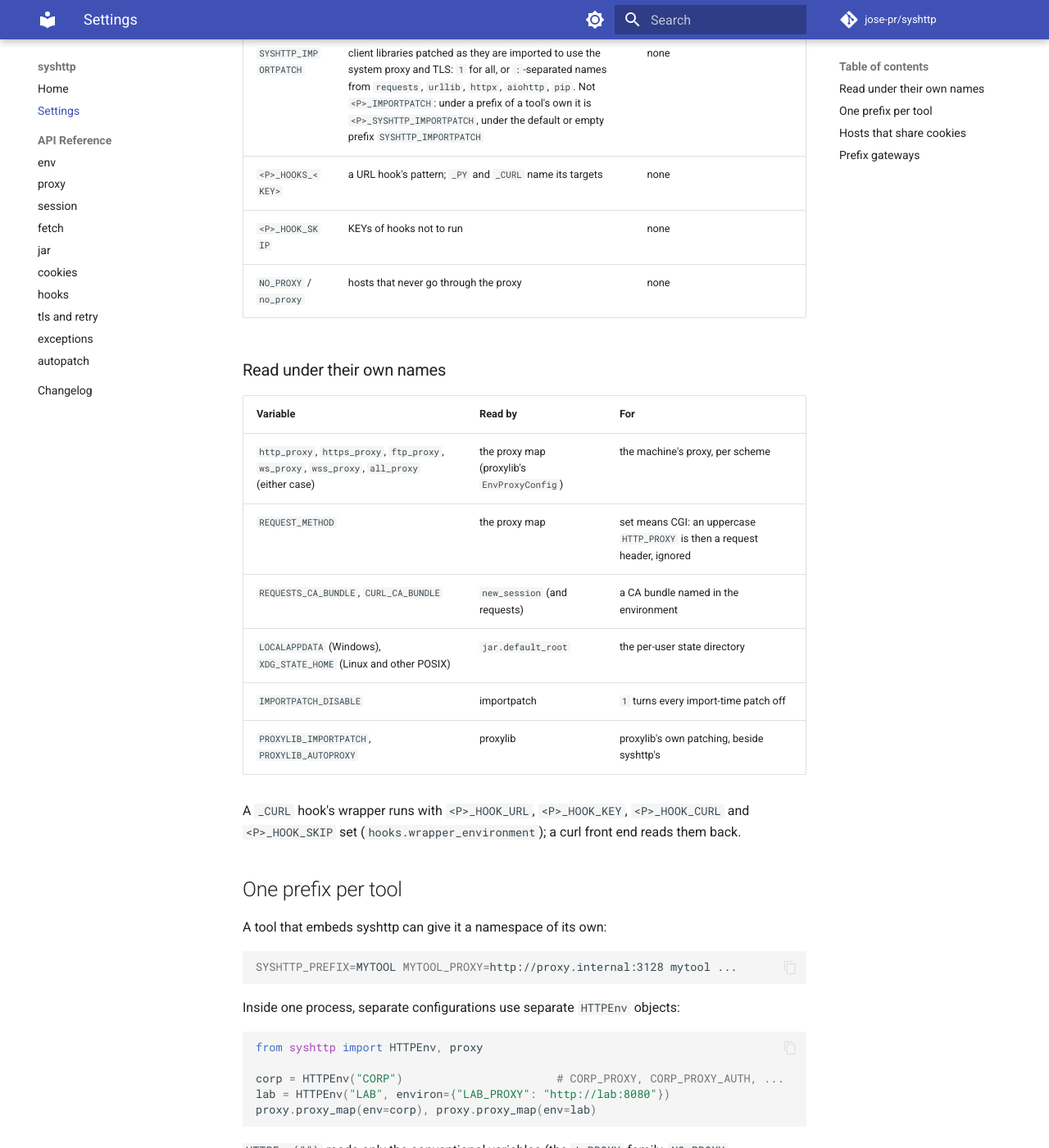
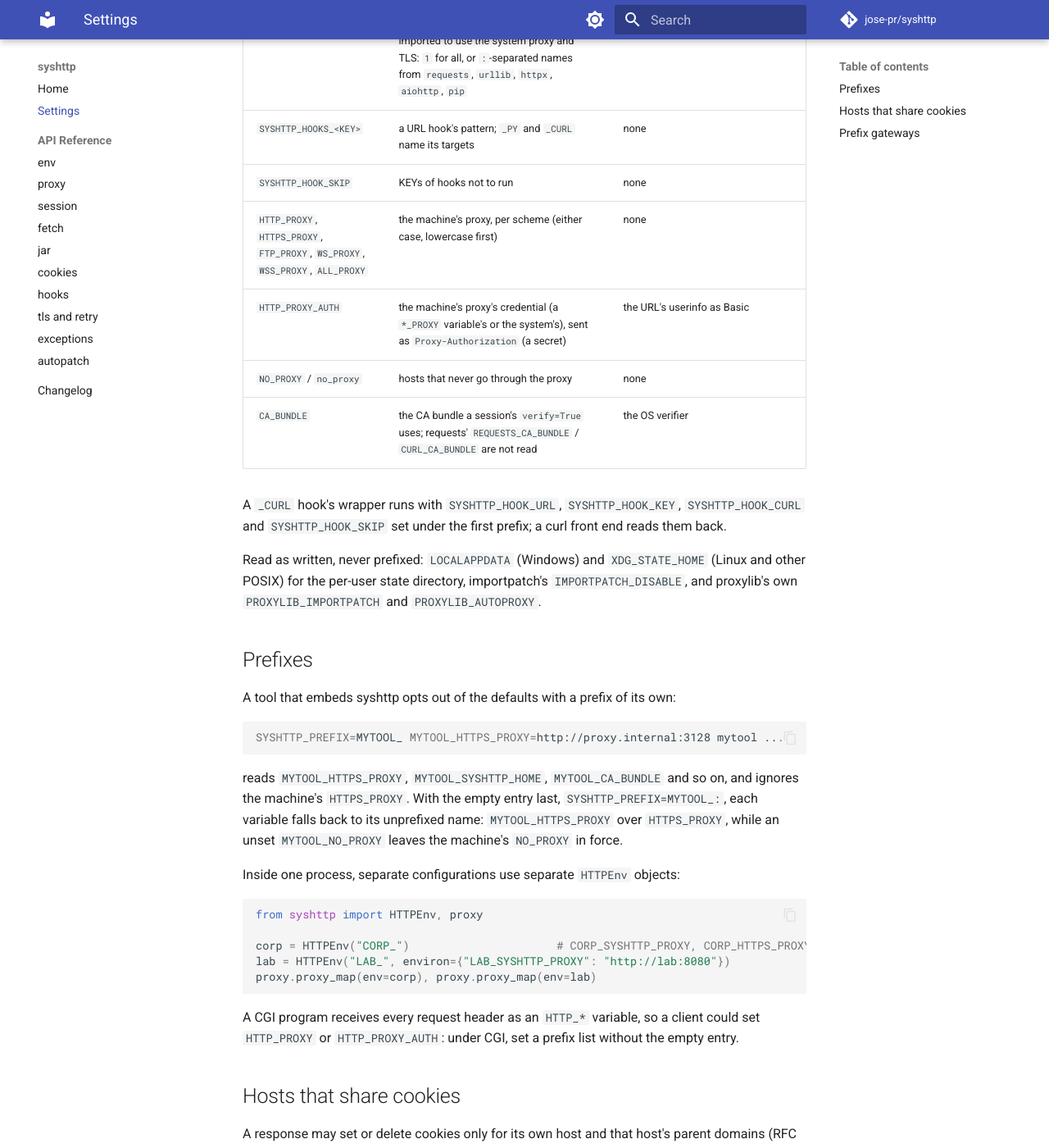
Before and after one commit to jose-pr/httplib, an MkDocs documentation site: the page built from docs/settings.md, in a window 1280 px wide and 1400 px high, scrolled down 936 px. Shown: the whole window at 82% size. Built offline with MkDocs 1.6.1 and Material for MkDocs 9.7.7, drawn with Linux system fonts in a browser that asks for light colours; comment, search, counter and statistics services are not loaded; some of the changed text lies outside the part shown.

Commit message:
docs: settings as prefixes over full names in the header, docs site, README and changelog; version 0.1.0.dev16

````diff
--- a/docs/settings.md
+++ b/docs/settings.md
@@ -1,64 +1,68 @@
 # Settings
 
-Every setting is the environment variable `<P>_<NAME>`. `<P>` is the prefix:
-the `prefix` given to an `HTTPEnv`, else `SYSHTTP_PREFIX`, else `SYSHTTP`. A
-setting given as an argument wins over its variable, and the variable wins
-over the built-in default. Variables are read when they are needed, never at
-import.
+Every setting is an environment variable with a full name: syshttp's own
+carry `SYSHTTP_`, the conventional ones keep theirs. Each is read as
+`<PREFIX><NAME>` for every prefix of `SYSHTTP_PREFIX` in turn (a
+`:`-separated list, used literally), the first one set winning, each name on
+its own. With `SYSHTTP_PREFIX` blank or unset there is one empty prefix: the
+names as written below. A setting given as an argument wins over its
+variable, and the variable wins over the built-in default. Variables are
+read when they are needed, never at import.
 
 | Variable | Sets | Default |
 | --- | --- | --- |
-| `SYSHTTP_PREFIX` | the prefix of every variable below | `SYSHTTP` |
-| `<P>_PROXY` | the proxy URL | the request's scheme's `*_PROXY` variable, else `ALL_PROXY` (lowercase first); with none set, the system's configuration for the URL |
-| `<P>_SYSTEM_PROXY` | whether the system's proxy configuration is consulted (`0`/`false`/`no`/`off` to stop) | on |
-| `<P>_PROXY_AUTH` | `<P>_PROXY`'s credential, a header value sent verbatim to it only (a secret) | the URL's userinfo as Basic |
+| `SYSHTTP_PREFIX` | the prefixes every variable below is read under, in order; itself read as written | none |
+| `SYSHTTP_PROXY` | the proxy URL | the request's scheme's `*_PROXY` variable, else `ALL_PROXY` (lowercase first); with none set, the system's configuration for the URL |
+| `SYSHTTP_SYSTEM_PROXY` | whether the system's proxy configuration is consulted (`0`/`false`/`no`/`off` to stop) | on |
+| `SYSHTTP_PROXY_AUTH` | `SYSHTTP_PROXY`'s credential, a header value sent verbatim to it only (a secret) | the URL's userinfo as Basic |
+| `SYSHTTP_PROXY_AUTH_HEADER` | the header `SYSHTTP_PROXY_AUTH` rides in | `Proxy-Authorization` |
+| `SYSHTTP_PROXY_TYPE` | `connect`, or `prefix[:/endpoint]` for a URL-prefix gateway | `connect` |
+| `SYSHTTP_HOME` | the directory of the cookie and token jars | the per-user state directory |
+| `SYSHTTP_COOKIE_HOSTS` | groups of hosts that share cookies: hosts split by `,`, groups by `;` | none |
+| `SYSHTTP_IMPORTPATCH` | client libraries patched as they are imported to use the system proxy and TLS: `1` for all, or `:`-separated names from `requests`, `urllib`, `httpx`, `aiohttp`, `pip` | none |
+| `SYSHTTP_HOOKS_<KEY>` | a URL hook's pattern; `_PY` and `_CURL` name its targets | none |
+| `SYSHTTP_HOOK_SKIP` | KEYs of hooks not to run | none |
+| `HTTP_PROXY`, `HTTPS_PROXY`, `FTP_PROXY`, `WS_PROXY`, `WSS_PROXY`, `ALL_PROXY` | the machine's proxy, per scheme (either case, lowercase first) | none |
 | `HTTP_PROXY_AUTH` | the machine's proxy's credential (a `*_PROXY` variable's or the system's), sent as `Proxy-Authorization` (a secret) | the URL's userinfo as Basic |
-| `<P>_PROXY_AUTH_HEADER` | the header `<P>_PROXY_AUTH` rides in | `Proxy-Authorization` |
-| `<P>_PROXY_TYPE` | `connect`, or `prefix[:/endpoint]` for a URL-prefix gateway | `connect` |
-| `<P>_HOME` | the directory of the cookie and token jars | the per-user state directory |
-| `<P>_COOKIE_HOSTS` | groups of hosts that share cookies: hosts split by `,`, groups by `;` | none |
-| `SYSHTTP_IMPORTPATCH` | client libraries patched as they are imported to use the system proxy and TLS: `1` for all, or `:`-separated names from `requests`, `urllib`, `httpx`, `aiohttp`, `pip`. Not `<P>_IMPORTPATCH`: under a prefix of a tool's own it is `<P>_SYSHTTP_IMPORTPATCH`, under the default or empty prefix `SYSHTTP_IMPORTPATCH` | none |
-| `<P>_HOOKS_<KEY>` | a URL hook's pattern; `_PY` and `_CURL` name its targets | none |
-| `<P>_HOOK_SKIP` | KEYs of hooks not to run | none |
 | `NO_PROXY` / `no_proxy` | hosts that never go through the proxy | none |
+| `CA_BUNDLE` | the CA bundle a session's `verify=True` uses; requests' `REQUESTS_CA_BUNDLE` / `CURL_CA_BUNDLE` are not read | the OS verifier |
 
-### Read under their own names
+A `_CURL` hook's wrapper runs with `SYSHTTP_HOOK_URL`, `SYSHTTP_HOOK_KEY`,
+`SYSHTTP_HOOK_CURL` and `SYSHTTP_HOOK_SKIP` set under the first prefix; a
+curl front end reads them back.
 
-| Variable | Read by | For |
-| --- | --- | --- |
-| `http_proxy`, `https_proxy`, `ftp_proxy`, `ws_proxy`, `wss_proxy`, `all_proxy` (either case) | the proxy map (proxylib's `EnvProxyConfig`) | the machine's proxy, per scheme |
-| `REQUEST_METHOD` | the proxy map | set means CGI: an uppercase `HTTP_PROXY` is then a request header, ignored |
-| `REQUESTS_CA_BUNDLE`, `CURL_CA_BUNDLE` | `new_session` (and requests) | a CA bundle named in the environment |
-| `LOCALAPPDATA` (Windows), `XDG_STATE_HOME` (Linux and other POSIX) | `jar.default_root` | the per-user state directory |
-| `IMPORTPATCH_DISABLE` | importpatch | `1` turns every import-time patch off |
-| `PROXYLIB_IMPORTPATCH`, `PROXYLIB_AUTOPROXY` | proxylib | proxylib's own patching, beside syshttp's |
+Read as written, never prefixed: `LOCALAPPDATA` (Windows) and
+`XDG_STATE_HOME` (Linux and other POSIX) for the per-user state directory,
+importpatch's `IMPORTPATCH_DISABLE`, and proxylib's own
+`PROXYLIB_IMPORTPATCH` and `PROXYLIB_AUTOPROXY`.
 
-A `_CURL` hook's wrapper runs with `<P>_HOOK_URL`, `<P>_HOOK_KEY`,
-`<P>_HOOK_CURL` and `<P>_HOOK_SKIP` set (`hooks.wrapper_environment`); a curl
-front end reads them back.
+## Prefixes
 
-## One prefix per tool
-
-A tool that embeds syshttp can give it a namespace of its own:
+A tool that embeds syshttp opts out of the defaults with a prefix of its own:
 
 ```sh
-SYSHTTP_PREFIX=MYTOOL MYTOOL_PROXY=http://proxy.internal:3128 mytool ...
+SYSHTTP_PREFIX=MYTOOL_ MYTOOL_HTTPS_PROXY=http://proxy.internal:3128 mytool ...
 ```
+
+reads `MYTOOL_HTTPS_PROXY`, `MYTOOL_SYSHTTP_HOME`, `MYTOOL_CA_BUNDLE` and so
+on, and ignores the machine's `HTTPS_PROXY`. With the empty entry last,
+`SYSHTTP_PREFIX=MYTOOL_:`, each variable falls back to its unprefixed name:
+`MYTOOL_HTTPS_PROXY` over `HTTPS_PROXY`, while an unset `MYTOOL_NO_PROXY`
+leaves the machine's `NO_PROXY` in force.
 
 Inside one process, separate configurations use separate `HTTPEnv` objects:
 
 ```python
 from syshttp import HTTPEnv, proxy
 
-corp = HTTPEnv("CORP")                       # CORP_PROXY, CORP_PROXY_AUTH, ...
-lab = HTTPEnv("LAB", environ={"LAB_PROXY": "http://lab:8080"})
+corp = HTTPEnv("CORP_")                      # CORP_SYSHTTP_PROXY, CORP_HTTPS_PROXY, ...
+lab = HTTPEnv("LAB_", environ={"LAB_SYSHTTP_PROXY": "http://lab:8080"})
 proxy.proxy_map(env=corp), proxy.proxy_map(env=lab)
 ```
 
-`HTTPEnv("")` reads only the conventional variables (the `*_PROXY` family,
-`NO_PROXY`, `HTTP_PROXY_AUTH`): no package setting and no hook. There is no
-default without a prefix, because CGI exports every request header as an
-`HTTP_*` variable, and a hook setting names code to import.
+A CGI program receives every request header as an `HTTP_*` variable, so a
+client could set `HTTP_PROXY` or `HTTP_PROXY_AUTH`: under CGI, set a prefix
+list without the empty entry.
 
 ## Hosts that share cookies
 
--- a/pyproject.toml
+++ b/pyproject.toml
@@ -5,7 +5,7 @@ build-backend = "hatchling.build"
 
 [project]
 name = "syshttp"
-version = "0.1.0.dev15"
+version = "0.1.0.dev16"
 authors = [{ name = "jose-pr", email = "jose-pr@coqui.dev" }]
 description = "HTTP plumbing that follows the system: the system proxy (PAC, WPAD) and the OS certificate verifier by default, proxy credentials and prefix gateways, Netscape cookie jars, OS trust-store TLS, URL hooks, and an optional requests session"
 readme = "README.md"
````
Also changed, not shown: AGENTS.md (+1 -1 lines), CHANGELOG.md (+35 -26 lines), README.md (+13 -9 lines), src/syshttp/AGENTS.md (+99 -91 lines).
